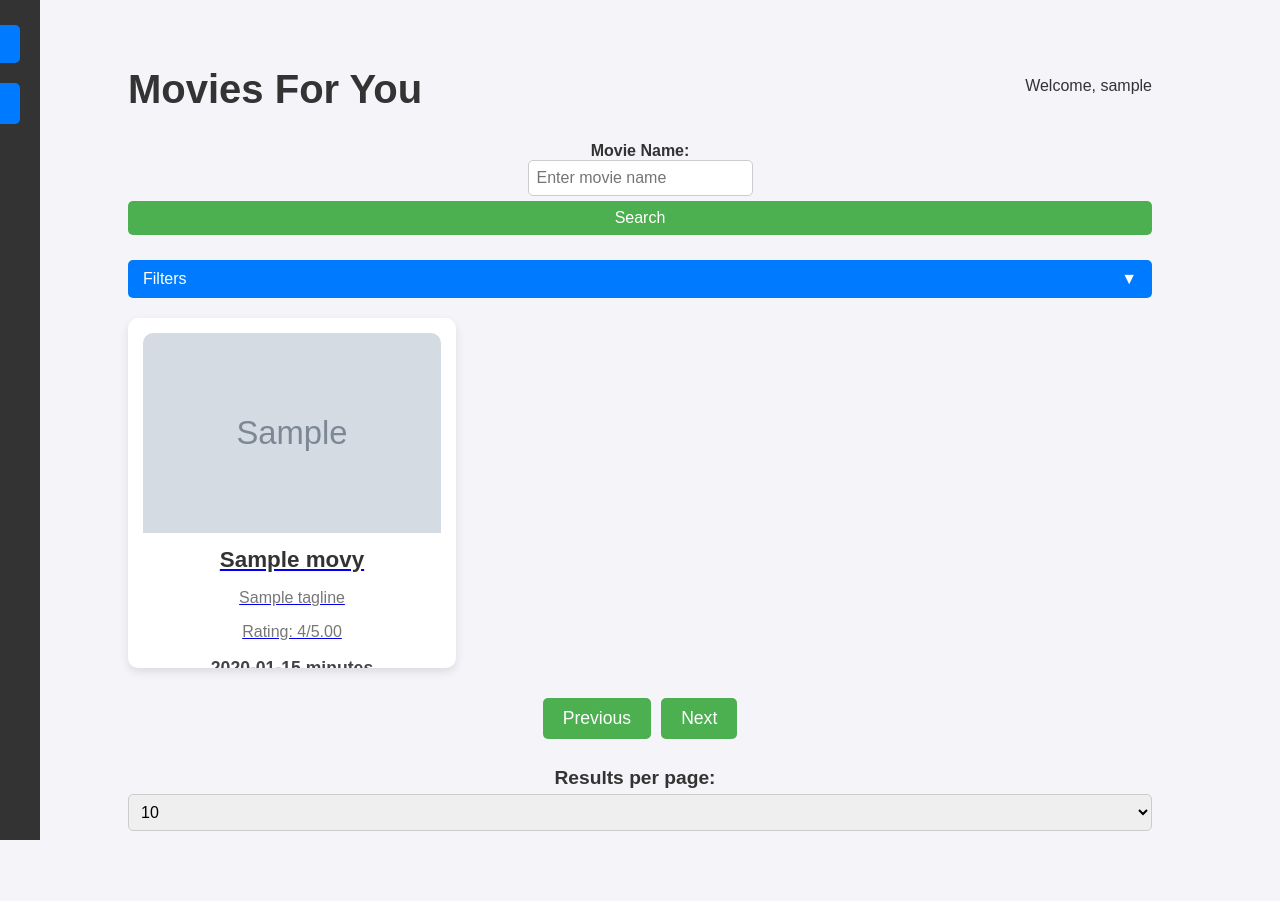
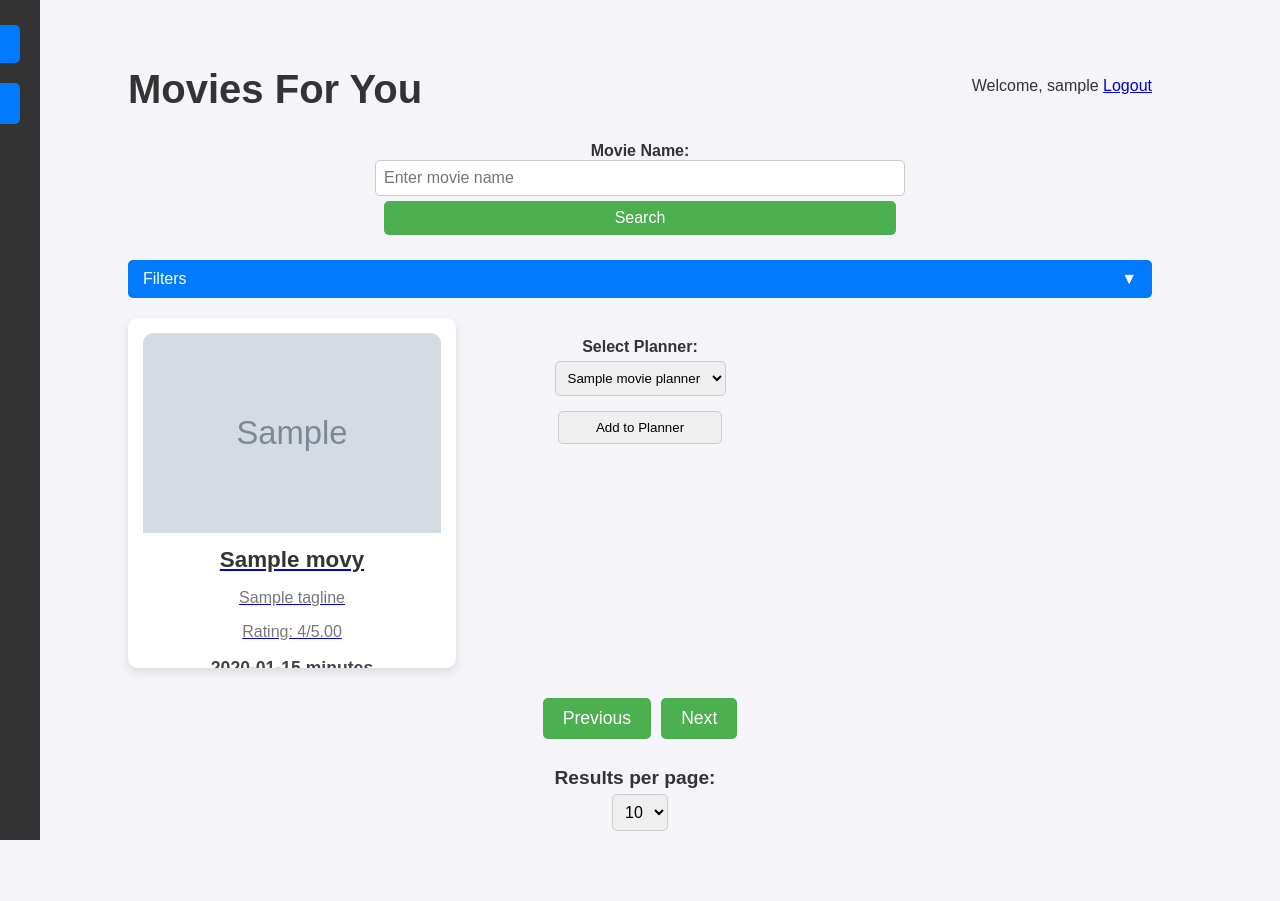
Before and after one commit to joshmiddlecote/cs22, a FastAPI app: page /movies?user_id=1 in a window 1280 px wide. Before the commit the page ends 840 px from the top, so only its background shows below. Run offline with FastAPI, Linux system fonts and the light colour scheme; grey boxes marked "Sample" are stand-in pictures; a database or web service that is not in the repository returns one stand-in record (values such as "Sample title").

Commit message:
add and delete movies to planners. create new planners and delete them

```diff
--- a/api/main.py
+++ b/api/main.py
@@ -36,8 +36,10 @@ def movies(
     if user_id:
         username = user_queries.get_user_details(user_id)
         user = {"username": username, "id": user_id}
+        planners = planner_queries.get_user_movie_planners(user_id)
     else:
         user = None
+        planners = None
 
     return templates.TemplateResponse("index.html",
         {"request": request, "movies": movies, "page": page,
@@ -45,7 +47,7 @@ def movies(
          "genre_id": genre_id, "genres": genres,
          "award_id": award_id, "awards": awards,
          "actor_id": actor_id, "actors": actors,
-         "language_id": language_id, "languages": languages, "user": user})
+         "language_id": language_id, "languages": languages, "user": user, "planners": planners})
 
 @app.get("/movies/{movie_id}")
 def read_movie(request: Request, movie_id: int):
@@ -64,7 +66,7 @@ def read_movie_name(request: Request, movie_name: str):
 @app.post("/login")
 def login(request: Request, username: str = Form(...), password: str = Form(...)):
     user = user_queries.get_user_password(username)
-    if user is None:
+    if user is None or user["password"] != password:
         return templates.TemplateResponse("invalid_login.html", {"request": request})
 
     movies = movie_queries.get_all_movies()
@@ -72,9 +74,10 @@ def login(request: Request, username: str = Form(...), password: str = Form(...)
     awards = award_queries.get_all_awards()
     actors = actor_queries.get_all_actors()
     languages = language_queries.get_all_languages()
+    planners = planner_queries.get_user_movie_planners(user["id"])
 
     return templates.TemplateResponse("index.html", {"request": request, "page": 1, "size": 10, "movies": movies, "genres": genres,
-        "awards": awards, "actors": actors, "languages": languages, "user": user})
+        "awards": awards, "actors": actors, "languages": languages, "user": user, "planners": planners})
 
 @app.post("/register")
 def register(request: Request, username: str = Form(...), password: str = Form(...)):
@@ -88,17 +91,29 @@ def register(request: Request, username: str = Form(...), password: str = Form(.
 def register_user(request: Request):
     return templates.TemplateResponse("register.html", {"request": request})
 
-@app.get("/add-movie-to-planner/{planner_id}/{movie_id}")
-def add_movie_to_planner(request: Request, planner_id: int, movie_id: int, user_id: str | None = Query(default=None)):
-    planner_queries.insert_new_movie_planner_item(planner_id, movie_id)
+@app.get("/add-movie-to-planner")
+def add_movie_to_planner(request: Request, planner_id: str | None = Query(default=None), movie_id: str | None = Query(default=None), user_id: str | None = Query(default=None)):
+    planner_queries.insert_new_movie_planner_item(int(planner_id), int(movie_id))
     return RedirectResponse(url=f"/movies?user_id={user_id}", status_code=303)
 
-@app.get("/add-planner/{user_id}/{name}")
-def add_planner(request: Request, user_id: int, name: str):
-    planner_queries.insert_new_movie_planner(user_id, name)
-    return RedirectResponse(url=f"/movies?user_id={user_id}", status_code=303)
+@app.get("/add-planner")
+def add_planner(request: Request, user_id: str | None = Query(default=None), name: str | None = Query(default=None)):
+    planner_queries.insert_new_movie_planner(int(user_id), name)
+    return RedirectResponse(url=f"/show-movie-planners/{user_id}", status_code=303)
 
 @app.get("/show-movie-planners/{user_id}")
 def show_movie_planners(request: Request, user_id: int):
     planners = planner_queries.get_movies_from_user_id(user_id)
-    return templates.TemplateResponse("movie_planner.html", {"request": request, "planners": planners})
+    return templates.TemplateResponse("movie_planner.html", {"request": request, "planners": planners, "user_id": user_id})
+
+@app.get("/delete-movie-from-planner")
+def delete_movie_from_planner(request: Request, planner_id: str | None = Query(default=None), movie_id: str | None = Query(default=None), user_id: str | None = Query(default=None)):
+    planner_queries.delete_movie_from_planner(int(movie_id), int(planner_id))
+    planners = planner_queries.get_movies_from_user_id(user_id)
+    return templates.TemplateResponse("movie_planner.html", {"request": request, "planners": planners, "user_id": user_id})
+
+@app.get("/delete-planner")
+def delete_planner(request: Request, planner_id: str | None = Query(default=None), user_id: str | None = Query(default=None)):
+    planner_queries.delete_movie_planner(planner_id)
+    planners = planner_queries.get_movies_from_user_id(user_id)
+    return templates.TemplateResponse("movie_planner.html", {"request": request, "planners": planners, "user_id": user_id})
--- a/api/users/queries.py
+++ b/api/users/queries.py
@@ -33,7 +33,7 @@ def get_user_password(username):
             user = cursor.fetchone()
             if user is None:
                 return None
-            return {"id": user[0], "username": user[1]}
+            return {"id": user[0], "password": user[1]}
 
 def insert_user_details(username, password):
     with get_db() as conn:
--- a/templates/index.html
+++ b/templates/index.html
@@ -102,6 +102,27 @@
             height: 200px;
             object-fit: cover;
             border-radius: 10px 10px 0 0;
+        }
+        .movie-actions {
+            margin-top: 10px;
+            display: flex;
+            flex-direction: column;
+            gap: 10px;
+        }
+
+        form {
+            display: flex;
+            flex-direction: column;
+            align-items: center;
+        }
+
+        form label, form input, form button {
+            width: 50%;
+        }
+
+        form select {
+            width: auto;
+            margin-bottom: 10px;
         }
 
         .pagination {
@@ -283,6 +304,20 @@
         .toggle-sidebar-btn:hover {
             background-color: #0056b3;
         }
+
+        .add-to-planner {
+            margin-top: 10px;
+            padding: 8px 12px;
+            background-color: #28a745;
+            color: white;
+            border: none;
+            cursor: pointer;
+            border-radius: 5px;
+        }
+
+        .add-to-planner:hover {
+            background-color: #218838;
+        }
     </style>
 </head>
 <body>
@@ -294,6 +329,7 @@
         {% if user %}
             <div class="user-info">
                 <span>Welcome, {{ user.username }}</span>
+                <a href="/">Logout</a>
             </div>
         {% else %}
             <form action="/login" method="POST" class="login-box">
@@ -308,7 +344,7 @@
     {% if user %}
     <div class="sidebar" id="sidebar">
         <button class="toggle-sidebar-btn" onclick="toggleSidebar()">Toggle Sidebar</button>
-        <a href="/show-movie-planners/{% if user %}{{ user.id }}{% endif %}" class="planner-button">My Movie Planner</a>
+        <a href="/show-movie-planners/{{ user.id }}" class="planner-button">My Movie Planner</a>
     </div>
     {% endif %}
 
@@ -373,7 +409,9 @@
 
             <input type="hidden" name="page" value="1">
             <input type="hidden" name="size" value="{{ size }}">
-            <input type="hidden" name="user_id" value="{{ user.user_id }}">
+            {% if user %}
+            <input type="hidden" name="user_id" value="{{ user.id }}">
+            {% endif %}
 
             <button type="submit">Apply Filters</button>
         </form>
@@ -390,6 +428,25 @@
                 <p class="runtime">{{ movie.runtime }} minutes</p>
             </a>
         </div>
+        {% if user %}
+        <div class="movie-actions">
+            <form action="/add-movie-to-planner/" method="GET">
+                <label for="planner_id_{{ movie.id }}">Select Planner:</label>
+                <select id="planner_id_{{ movie.id }}" name="planner_id">
+                    {% for planner in planners %}
+                    <option value="{{ planner.id }}" {% if planner_id == planner.id|string %}selected{% endif %}>
+                        {{ planner.name }}
+                    </option>
+                    {% endfor %}
+                </select>
+
+                <input type="hidden" name="movie_id" value="{{ movie.id }}">
+                <input type="hidden" name="user_id" value="{{ user.id }}">
+
+                <button type="submit">Add to Planner</button>
+            </form>
+        </div>
+        {% endif %}
         {% endfor %}
     </div>
 
@@ -449,6 +506,21 @@
         var sidebar = document.getElementById("sidebar");
         sidebar.classList.toggle("active");
     }
+
+    function addMovieToPlanner(plannerId, movieId) {
+        fetch(`/add-movie-to-planner/${plannerId}/${movieId}`, {
+            method: "POST",
+            headers: {
+                "Content-Type": "application/json"
+            }
+        }).then(response => {
+            if (response.ok) {
+                alert("Movie added to planner!");
+            } else {
+                alert("Failed to add movie.");
+            }
+        }).catch(error => console.error("Error:", error));
+    }
 </script>
 
 </body>
```
Also changed, not shown: api/movie_planners/queries.py (+17 -0 lines), templates/movie_planner.html (+33 -0 lines).
